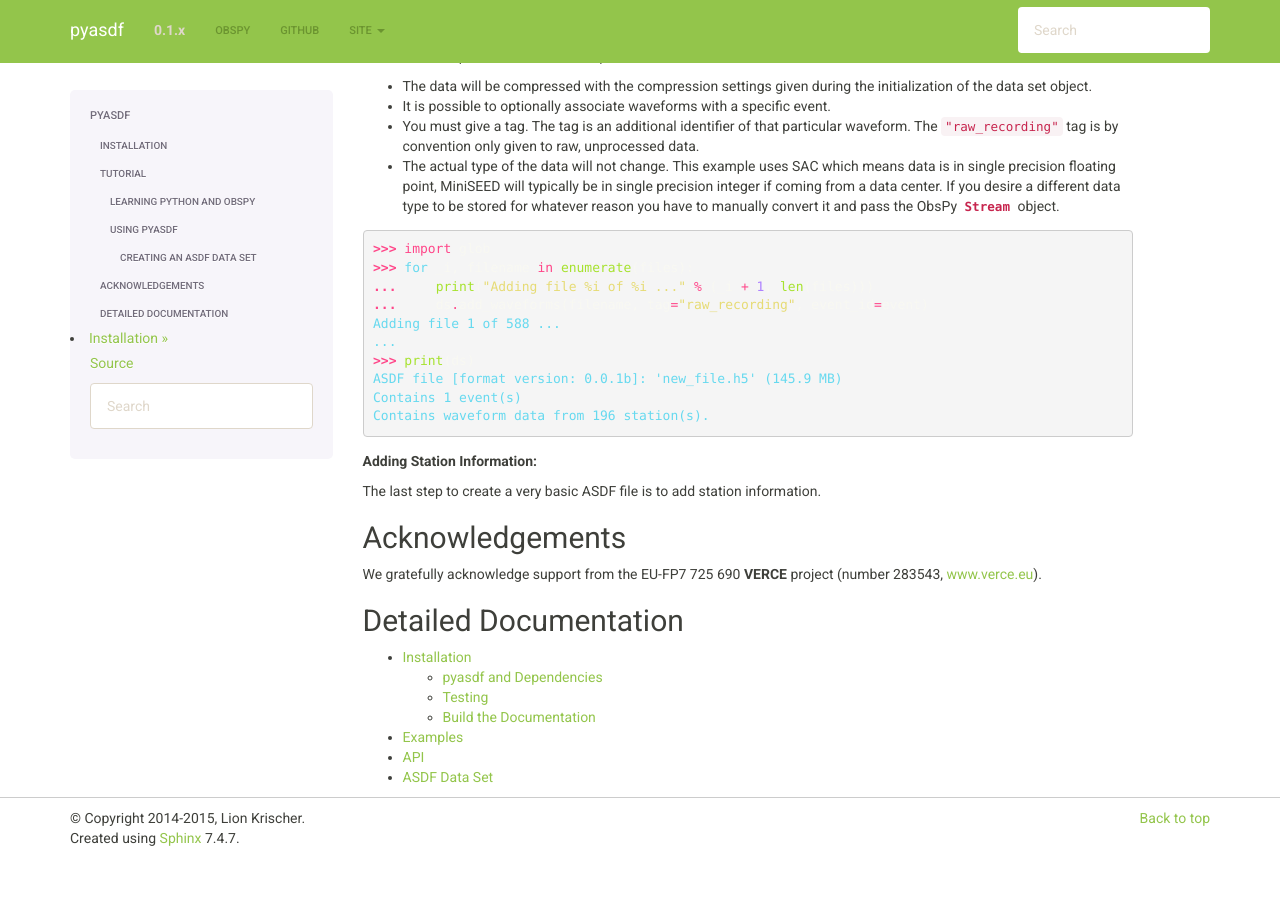
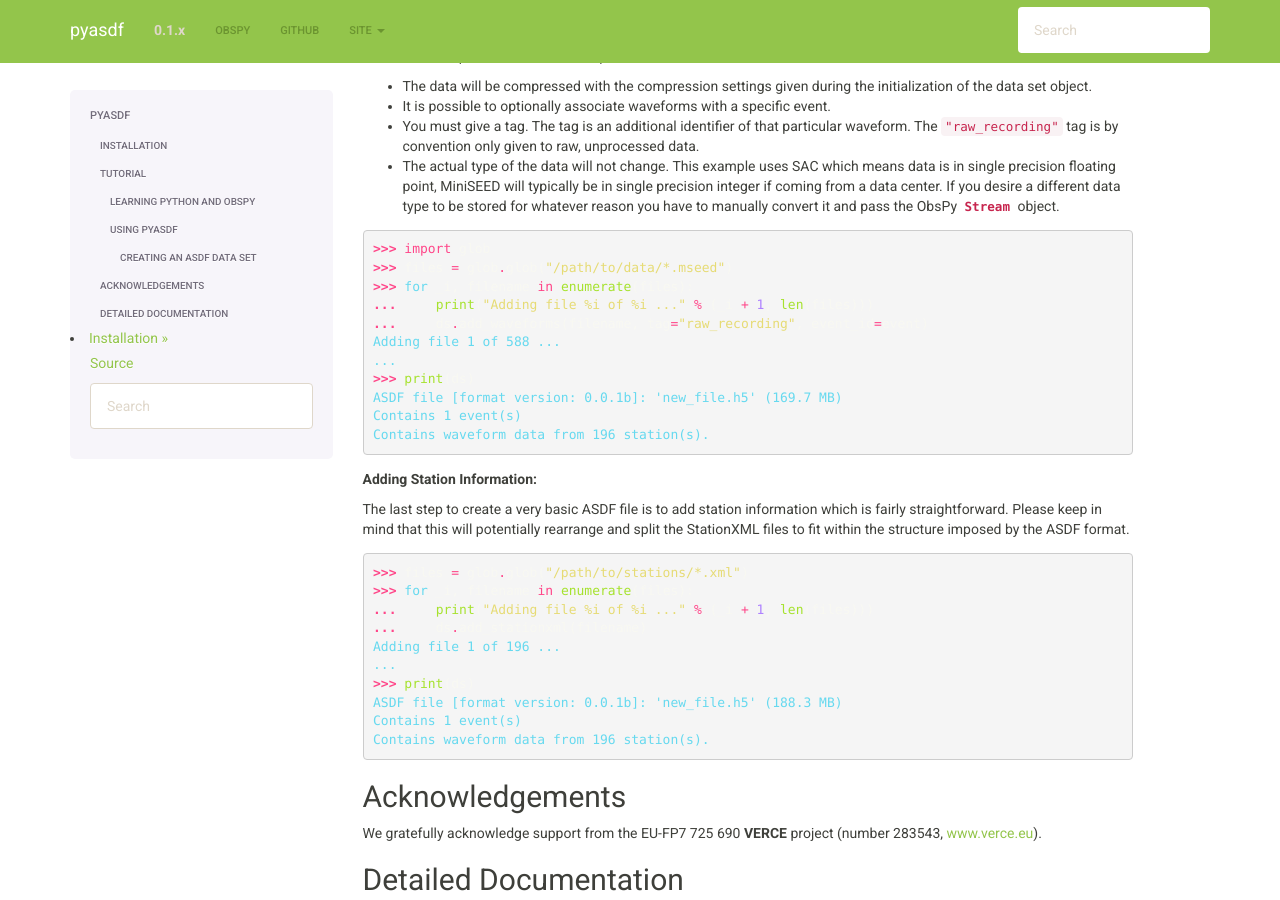
Before and after one commit to SeismicData/pyasdf, a Sphinx documentation site: the page built from doc/index.rst, in a window 1280 px wide and 900 px high, scrolled down 1643 px. Built offline with Sphinx 7.4.7, drawn with Linux system fonts in a browser that asks for light colours; before the commit the page ends 2501 px from its top, so only the background shows below that; some of the changed text lies outside the part shown.

Commit message:
Compat for py3k and doc work

```diff
--- a/doc/examples/create_observed_asdf_file.py
+++ b/doc/examples/create_observed_asdf_file.py
@@ -18,6 +18,8 @@ event = ds.events[0]
 filenames = glob.glob("./SAC/*.SAC")
 for _i, filename in enumerate(filenames):
     print("Adding SAC file %i of %i..." % (_i + 1, len(filenames)))
+    # We associate the waveform with the previous event. This is optional
+    # but recommended if the association is meaningful.
     ds.add_waveforms(filename, tag="raw_recording", event_id=event)
 
 # Add StationXML files.
@@ -25,6 +27,3 @@ filenames = glob.glob("./StationXML/*.xml")
 for _i, filename in enumerate(filenames):
     print("Adding StationXML file %i of %i..." % (_i + 1, len(filenames)))
     ds.add_stationxml(filename)
-
-# Important when running with MPI as it might otherwise not be able to finish.
-del ds
--- a/doc/examples/parallel_pyflex.rst
+++ b/doc/examples/parallel_pyflex.rst
@@ -2,3 +2,5 @@ Running pyflex in Parallel
 ==========================
 
 .. literalinclude:: parallel_pyflex.py
+    :language: python
+    :linenos:
--- a/doc/examples/process_observed.rst
+++ b/doc/examples/process_observed.rst
@@ -2,3 +2,5 @@ Processing Observed Data
 ========================
 
 .. literalinclude:: process_observed.py
+    :language: python
+    :linenos:
--- a/doc/index.rst
+++ b/doc/index.rst
@@ -36,9 +36,10 @@ following resources are useful if you are starting out with Python and ObsPy:
 Using pyasdf
 ^^^^^^^^^^^^
 
-This section will teach you the basics of creating and working with. For
-more detailed information, please see the :doc:`api` documentation or have a
-look at the examples that demonstrate more complex workflows.
+This section will teach you the basics of creating and working with ASDF
+files with `pyasdf`. For more detailed information, please see the
+:doc:`api` documentation or have a look at the examples that demonstrate more
+complex workflows.
 
 .. admonition:: Notes on using MPI
 
@@ -137,20 +138,37 @@ amounts of data. There are a couple of subtleties to keep in mind here:
 .. code-block:: python
 
     >>> import glob
+    >>> files = glob.glob("/path/to/data/*.mseed")
     >>> for _i, filename in enumerate(files):
     ...     print("Adding file %i of %i ..." % (_i + 1, len(files)))
     ...     ds.add_waveforms(filename, tag="raw_recording", event_id=event)
     Adding file 1 of 588 ...
     ...
     >>> print(ds)
-    ASDF file [format version: 0.0.1b]: 'new_file.h5' (145.9 MB)
+    ASDF file [format version: 0.0.1b]: 'new_file.h5' (169.7 MB)
     Contains 1 event(s)
     Contains waveform data from 196 station(s).
 
 
 **Adding Station Information:**
 
-The last step to create a very basic ASDF file is to add station information.
+The last step to create a very basic ASDF file is to add station information
+which is fairly straightforward. Please keep in mind that this will
+potentially rearrange and split the StationXML files to fit within the
+structure imposed by the ASDF format.
+
+.. code-block:: python
+
+    >>> files = glob.glob("/path/to/stations/*.xml")
+    >>> for _i, filename in enumerate(files):
+    ...     print("Adding file %i of %i ..." % (_i + 1, len(files)))
+    ...     ds.add_stationxml(filename)
+    Adding file 1 of 196 ...
+    ...
+    >>> print(ds)
+    ASDF file [format version: 0.0.1b]: 'new_file.h5' (188.3 MB)
+    Contains 1 event(s)
+    Contains waveform data from 196 station(s).
 
 
 Acknowledgements
```
Also changed, not shown: doc/examples/create_observed_asdf_file.rst (+10 -0 lines), 1 other file.
